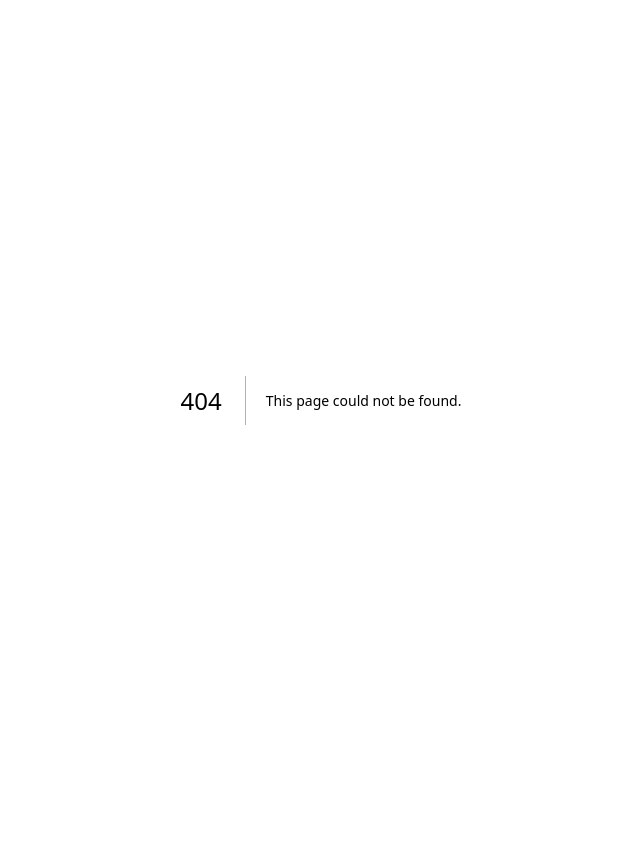
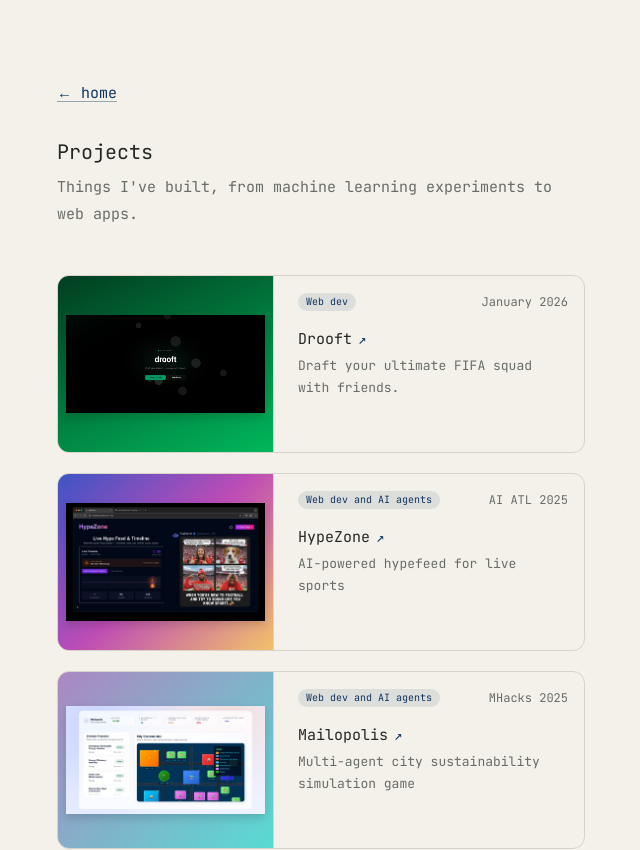
Before and after one commit to tanmay-sketch/personal-website, a Next.js app: page /projects in a window 1280 px wide. Before the commit this address had no page. Shown: the top 850 px of the page, without its empty margins (319-959 px from the left). Before the commit the page ends 800 px from the top, so only its background shows below. Built offline with nearby package versions, Linux system fonts and the light colour scheme.

Commit message:
added projects

```diff
--- a/src/app/page.tsx
+++ b/src/app/page.tsx
@@ -218,7 +218,9 @@ export default function Home() {
           <li>
             <a href="mailto:grandhisiri.tanmay@yahoo.com">email</a>
           </li>
-          <li className="text-fg-dim">projects — soon</li>
+          <li>
+            <Link href="/projects">projects</Link>
+          </li>
           <li className="text-fg-dim">cooking — soon</li>
         </ul>
       </details>
--- /dev/null
+++ b/src/app/projects/page.tsx
@@ -0,0 +1,89 @@
+import type { Metadata } from "next";
+import Image from "next/image";
+import Link from "next/link";
+import projects from "@/lib/projects.json";
+
+export const metadata: Metadata = {
+  title: "Projects — Tanmay Grandhisiri",
+  description: "A selection of projects by Tanmay Grandhisiri.",
+};
+
+export default function ProjectsPage() {
+  const recentProjects = [...projects].reverse();
+
+  return (
+    <main className="mx-auto w-full max-w-xl px-6 py-12 sm:py-20">
+      <header className="mb-10 sm:mb-12">
+        <Link href="/">← home</Link>
+        <h1 className="mt-8 text-xl text-fg">Projects</h1>
+        <p className="mt-2 text-fg-dim">
+          Things I&apos;ve built, from machine learning experiments to web apps.
+        </p>
+      </header>
+
+      <ul className="grid grid-cols-1 gap-5">
+        {recentProjects.map((project, index) => (
+          <li
+            key={project.id}
+            className="group self-start overflow-hidden rounded-xl border border-rule bg-bg transition-[transform,box-shadow,border-color] duration-300 ease-out hover:-translate-y-0.5 hover:border-accent/35 hover:shadow-[0_10px_24px_rgba(36,39,34,0.08)] motion-reduce:transition-none"
+          >
+            <a
+              href={project.link}
+              target="_blank"
+              rel="noopener noreferrer"
+              aria-label={`${project.title} (opens in a new tab)`}
+              className="block text-fg no-underline sm:grid sm:grid-cols-[13.5rem_1fr]"
+            >
+              <span
+                className="relative block aspect-[8/5] overflow-hidden border-b border-rule sm:aspect-auto sm:min-h-44 sm:border-r sm:border-b-0"
+                style={{ backgroundImage: project.background }}
+              >
+                <span className="absolute inset-0 bg-black/5 transition-colors duration-300 group-hover:bg-transparent" />
+                <Image
+                  src={project.image}
+                  alt=""
+                  fill
+                  priority={index < 2}
+                  sizes="(max-width: 640px) calc(100vw - 3rem), 216px"
+                  className="object-contain p-2.5 drop-shadow-lg transition-transform duration-500 ease-out group-hover:scale-[1.025] sm:p-2 motion-reduce:transition-none"
+                />
+              </span>
+
+              <span className="flex flex-col py-4 pr-4 pl-6">
+                <span className="flex flex-wrap items-center justify-between gap-1.5">
+                  <span className="flex flex-wrap gap-2">
+                    {project.tags.map((tag) => (
+                      <span
+                        key={tag}
+                        className="rounded-full bg-accent/10 px-2 py-1 text-[10px] leading-none text-accent"
+                      >
+                        {tag}
+                      </span>
+                    ))}
+                  </span>
+                  <span className="text-[12px] text-fg-dim">
+                    {project.duration}
+                  </span>
+                </span>
+
+                <span className="mt-4 flex items-baseline gap-1.5 leading-snug text-fg">
+                  <span>{project.title}</span>
+                  <span
+                    aria-hidden="true"
+                    className="text-sm text-accent transition-transform duration-200 group-hover:translate-x-0.5 group-hover:-translate-y-0.5 motion-reduce:transition-none"
+                  >
+                    ↗
+                  </span>
+                </span>
+
+                <span className="mt-1.5 block text-[13px] leading-relaxed text-fg-dim">
+                  {project.description}
+                </span>
+              </span>
+            </a>
+          </li>
+        ))}
+      </ul>
+    </main>
+  );
+}
```
